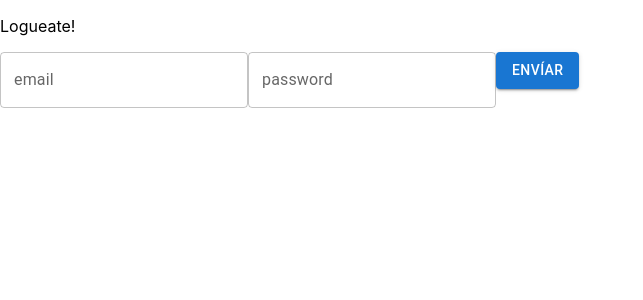
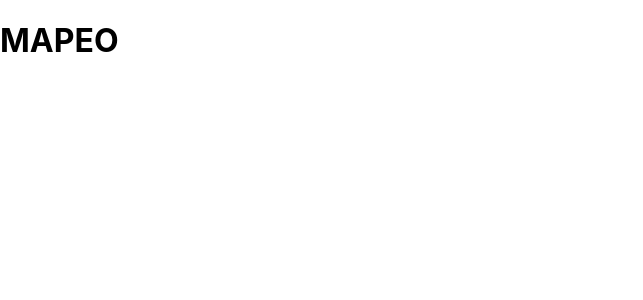
Before and after one commit to rodrigotonso/bbva-example, a React (Create React App) app: page / in a window 1280 px wide. Shown: the top 300 px of the page, without its empty margins (0-643 px from the left). Built offline with nearby package versions, Linux system fonts and the light colour scheme.

Commit message:
remove all the login things

```diff
--- a/src/components/App/App.js
+++ b/src/components/App/App.js
@@ -1,18 +1,9 @@
-import { useState } from "react";
-import FormLogin from "../FormLogin/FormLogin";
 import "./App.css";
 
 function App() {
-    const [isLoading, setIsLoading] = useState(false);
-
     return (
         <>
-            {localStorage.getItem("token") ? (
-                <p>Estas logueado</p>
-            ) : (
-                <p>Logueate!</p>
-            )}
-            <FormLogin setIsLoading={setIsLoading} />
+            <h1>MAPEO</h1>
         </>
     );
 }
--- a/src/components/CustomButton/CustomButton.jsx
+++ /dev/null
@@ -1,11 +0,0 @@
-import Button from "@mui/material/Button";
-
-const CustomButton = ({ text, handleClick }) => {
-    return (
-        <Button variant="contained" onClick={handleClick}>
-            {text}
-        </Button>
-    );
-};
-
-export default CustomButton;
--- a/src/components/CustomField/CustomField.jsx
+++ /dev/null
@@ -1,7 +0,0 @@
-import TextField from "@mui/material/TextField";
-
-const CustomField = ({ label, type, handleChange }) => {
-    return <TextField label={label} type={type} variant="outlined" onChange={handleChange}/>;
-};
-
-export default CustomField;
--- a/src/components/CustomForm/CustomForm.jsx
+++ /dev/null
@@ -1,5 +0,0 @@
-const CustomForm = ({ children, handleSubmit }) => {
-    return <form onSubmit={handleSubmit}>{children}</form>;
-};
-
-export default CustomForm;
--- a/src/components/FormLogin/FormLogin.jsx
+++ /dev/null
@@ -1,32 +0,0 @@
-import { useState } from "react";
-import CustomButton from "../CustomButton/CustomButton";
-import CustomField from "../CustomField/CustomField";
-import CustomForm from "../CustomForm/CustomForm";
-import { username, password as passwordSetings } from "../../constants/setings";
-const FormLogin = ({ setIsLoading }) => {
-    const [email, setEmail] = useState("");
-    const [password, setPassword] = useState("");
-
-    const handleSubmit = () => {
-        setIsLoading(true);
-        const response = "esteesmitoken"
-        localStorage.setItem('token', response)
-    };
-
-    return (
-        <CustomForm>
-            <CustomField
-                label={"email"}
-                handleChange={(e) => setEmail(e.target.value)}
-            />
-            <CustomField
-                label="password"
-                type="password"
-                handleChange={(e) => setPassword(e.target.value)}
-            />
-            <CustomButton text="Envíar" handleClick={handleSubmit} />
-        </CustomForm>
-    );
-};
-
-export default FormLogin;
--- a/src/constants/setings.js
+++ /dev/null
@@ -1,2 +0,0 @@
-export const username = "123";
-export const password = "123";
```
Also changed, not shown: 2 other files (tests, documents, lock files or other folders).
